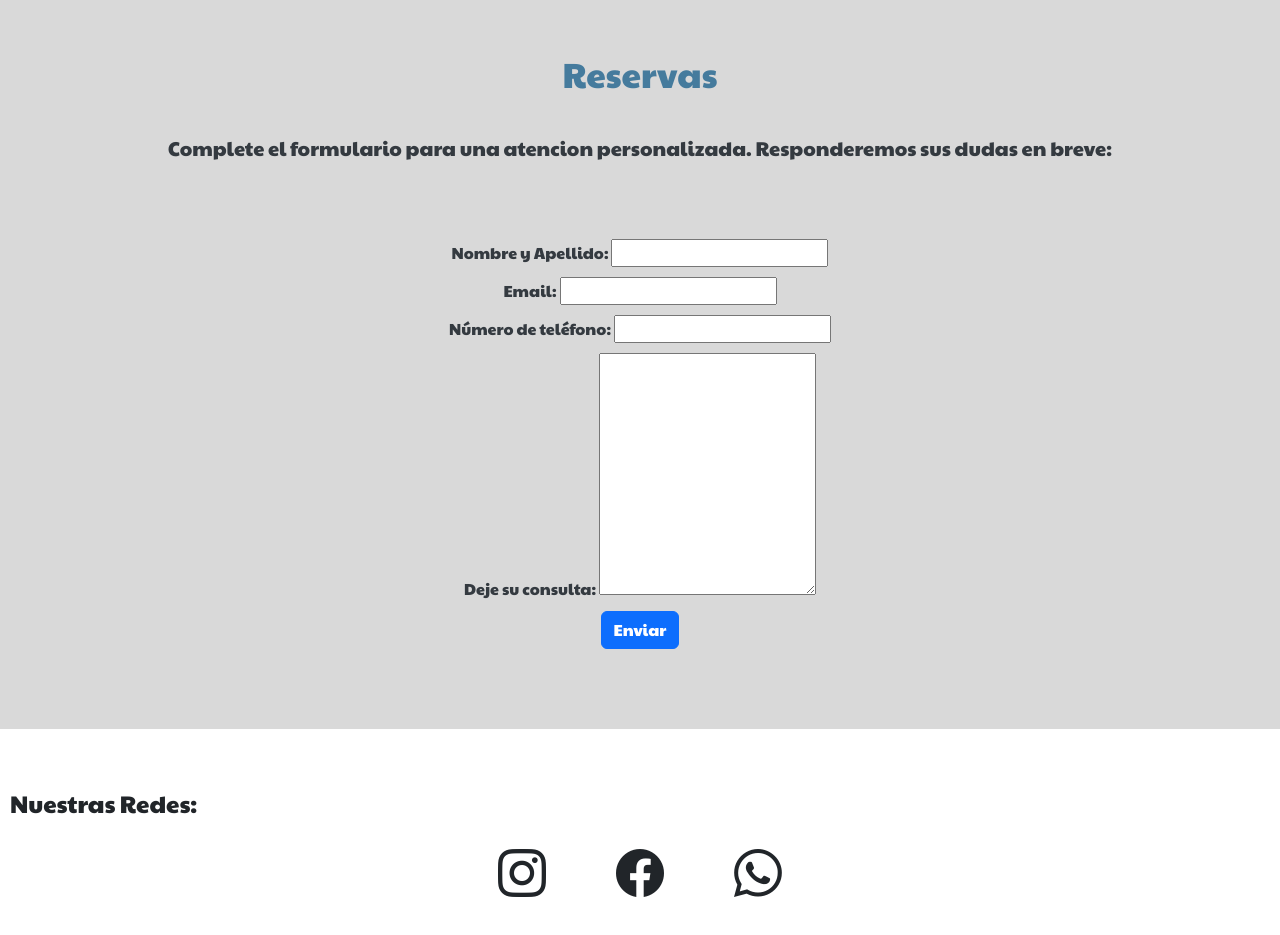
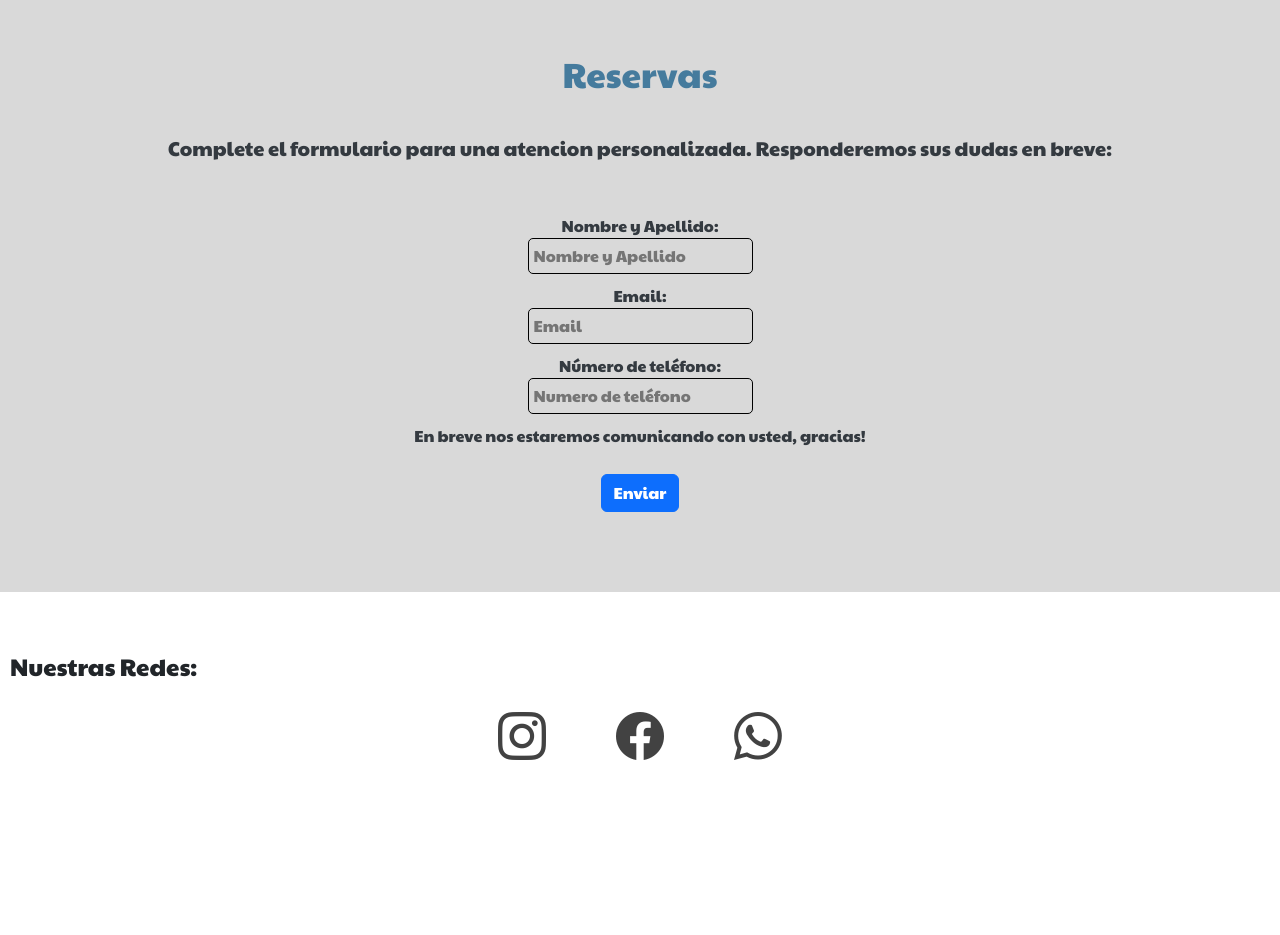
Before and after one commit to GeroCerami10/proyectocoder-gero, a website: page pages/reservas.html in a window 1280 px wide. Shown: the part 1277-2212 px from the top of the page. After the commit the page ends 2118 px from the top, so only its background shows below. Drawn offline with nearby package versions, Linux system fonts and the light colour scheme.

Commit message:
agregado de ultimos linkeos, mejoras en las img, mejoras en los forms

```diff
--- a/pages/reservas.html
+++ b/pages/reservas.html
@@ -68,21 +68,20 @@
             <article class="article">
                 <p class="reservas__p">Complete el formulario para una atencion personalizada. Responderemos sus dudas en breve:</p>
                 <form class="formulario__form">
-                    <div class="formulario__reserva">
-                        <label for="nombre-apellido">Nombre y Apellido:</label>
-                        <input type="text" name="nombreyapellido" id="nombre-apellido">
+                    <div class="formulario__div">
+                        <label for="nombreapellido">Nombre y Apellido:</label>
+                        <input type="text" name="nombreyapellido" id="nombreapellido" placeholder="Nombre y Apellido" class="formulario__control">
+                    </div>
+                    <div class="formulario__div">
+                        <label for="email">Email:</label>
+                        <input type="text" name="email" id="email" placeholder="Email" class="formulario__control">
+                    </div>
+                    <div class="formulario__div">
+                        <label for="telefono">Número de teléfono:</label>
+                        <input type="text" name="telefono" id="telefono"  placeholder="Numero de teléfono" class="formulario__control">
                     </div>
                     <div>
-                        <label for="email">Email:</label>
-                        <input type="text" name="email" id="email">
-                    </div>
-                    <div>
-                        <label for="telefono">Número de teléfono:</label>
-                        <input type="text" name="telefono" id="telefono">
-                    </div>
-                    <div>
-                        <label for="mensaje">Deje su consulta:</label>
-                        <textarea name="mensaje" id="mensaje" cols="20" rows="10"></textarea>
+                        <p>En breve nos estaremos comunicando con usted, gracias!</p>
                     </div>
                     <div class="d-grid gap-2">
                         <button class="btn btn-primary" type="button">Enviar</button>
@@ -96,9 +95,9 @@
             <h3 class="redes__title">Nuestras Redes:</h3>
         </div>
         <div class="redes__iconos">
-            <i class="bi bi-instagram"></i>
-            <i class="bi bi-facebook"></i>
-            <i class="bi bi-whatsapp"></i>
+            <a href="https://www.instagram.com/umain28.sma/" target="_blank"><i class="bi bi-instagram"></i></a>
+            <a href="https://www.facebook.com/profile.php?id=100086513276158" target="_blank"><i class="bi bi-facebook"></i></a>
+            <a href="https://www.whatsapp.com/?lang=es" target="_blank"><i class="bi bi-whatsapp"></i></a>
         </div>
     </footer>
     <script src="../js/bootstrap.bundle.min.js"></script>
--- a/scss/pages/_conociendo.scss
+++ b/scss/pages/_conociendo.scss
@@ -66,14 +66,12 @@
         height: 200px;
         border-radius: 15px;
         padding-bottom: 10px;
+        object-fit: cover;
     }
-}
 
-.centro__img {
-    width: 235px;
-    height: 200px;
-    border-radius: 15px;
-    padding-bottom: 10px;
+    &__img:hover{
+        transform: scale(1.1);
+    }
 }
 
 
--- a/scss/pages/_contacto.scss
+++ b/scss/pages/_contacto.scss
@@ -32,6 +32,11 @@
         height: 250px;
         border-radius: 15px;
         box-shadow: $shadow;
+        object-fit: cover;
+    }
+
+    &__img:hover{
+        transform: scale(1.1);
     }
 }
 
@@ -76,6 +81,18 @@
         padding-bottom: 5px;
         border-radius: 20px;
     }
+
+    &__control {
+        padding: 5px;
+        background: $color-primario;
+        border: 1px solid black;
+        border-radius: 5px;
+    }
+
+    &__div{
+        @include flex-center;
+        flex-direction: column;
+    }
 }
 
 .redes {
--- a/scss/pages/_index.scss
+++ b/scss/pages/_index.scss
@@ -59,6 +59,10 @@
         height: 130px;
         border-radius: 15px;
         box-shadow: $shadow;
+    }
+
+    &__img:hover{
+        transform: scale(1.1)
     }
 
 }
@@ -175,6 +179,11 @@
         height: 180px;
         border-radius: 15px;
         box-shadow: $shadow;
+        object-fit: cover;
+    }
+
+    &__img:hover{
+        transform: scale(1.1);
     }
 }
 
@@ -246,6 +255,7 @@
         width: 150px;
         height: 150px;
         border-radius: 15px;
+        object-fit: cover;
     }
 }
 
--- a/scss/pages/_reserva.scss
+++ b/scss/pages/_reserva.scss
@@ -42,6 +42,10 @@
         height: 300px;
         border-radius: 15px;
     }
+
+    &__iframe:hover{
+        transform: scale(1.1);
+    }
 }
 
 /* reservas formUlario */
@@ -74,7 +78,7 @@
     }
 
     &__p {
-        padding-bottom: 30px;
+        padding-bottom: 5px;
         font-size: 20px;
         color: $color-cuarto;
     }
@@ -86,6 +90,22 @@
     flex-direction: column;
     text-align: center;
     color: $color-cuarto;
+}
+
+.formulario{
+    background-color: $color-primario;
+
+    &__control {
+        padding: 5px;
+        background: $color-primario;
+        border: 1px solid black;
+        border-radius: 5px;
+    }
+
+    &__div{
+        @include flex-center;
+        flex-direction: column;
+    }
 }
 
 @media (min-width: 768px) {
```
Also changed, not shown: index.html (+7 -7 lines), pages/conociendo.html (+4 -4 lines), pages/contacto.html (+12 -12 lines), pages/divertite.html (+3 -3 lines), css/styles.css, 1 other file.
